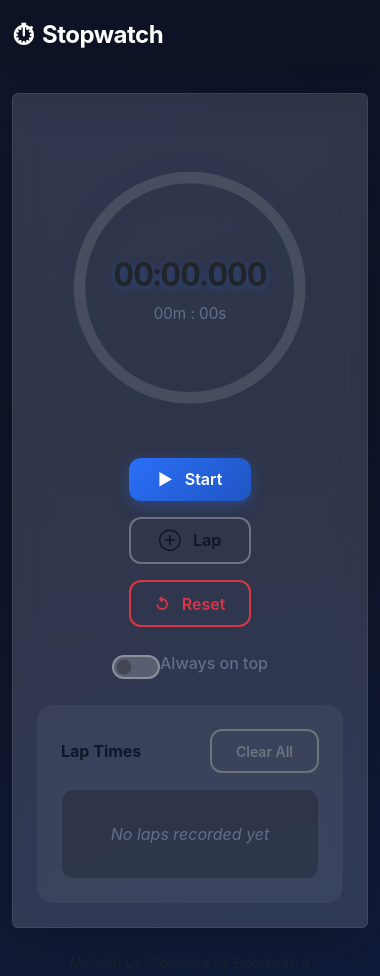
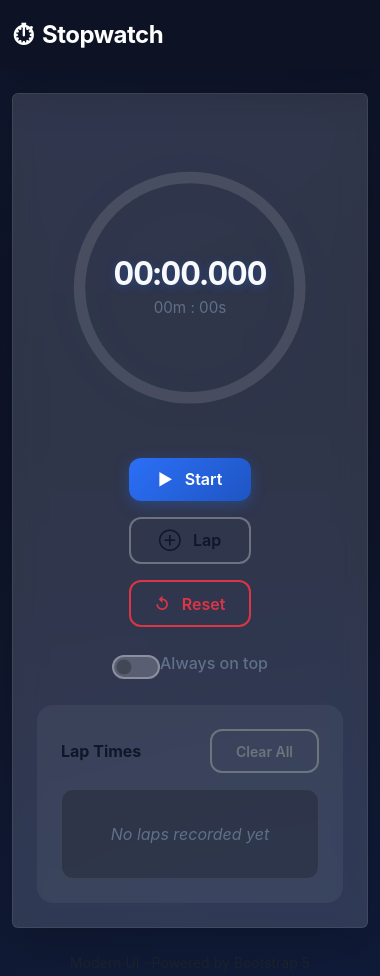
Before and after one commit to Imran4424/electron-stopwatch, an Electron app: page renderer/index.html in a window 380 px wide. Drawn offline with nearby package versions, Linux system fonts and the light colour scheme.

Commit message:
clock text is visible

```diff
--- a/renderer/index.html
+++ b/renderer/index.html
@@ -58,7 +58,7 @@
                                                                 </svg>
 
                                                                 <div class="time-wrap text-center">
-                                                                        <div class="time" id="time">00:00.000</div>
+                                                                        <div class="time display-1 fw-bolder text-light" id="time">00:00.000</div>
                                                                         <div class="time-sub" id="time-sub">00m : 00s
                                                                         </div>
                                                                 </div>
```
